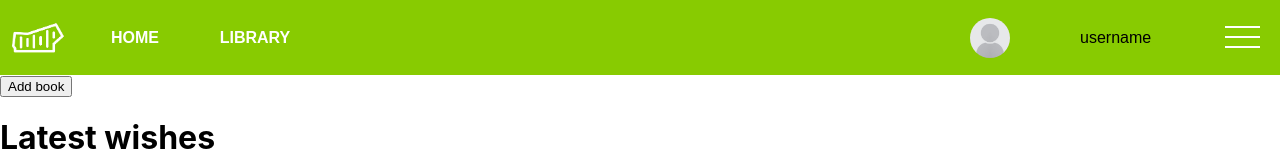
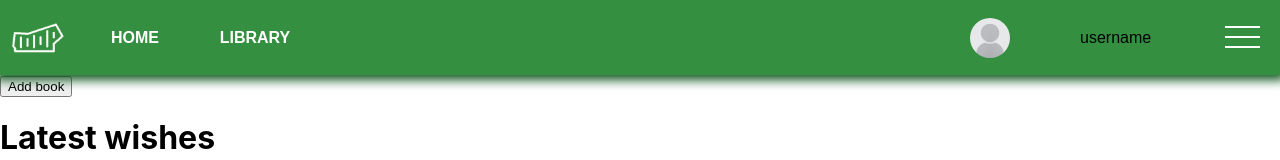
Before and after one commit to cesarsotovalero/InnoBookCrossing, a React (Create React App) app in the folder front-end/: page / in a window 1280 px wide. Shown: the top 160 px of the page. Built offline with nearby package versions, Linux system fonts and the light colour scheme; no server answers.

Commit message:
Change the color of header, shadow added

```diff
--- a/front-end/src/mainComponents/header.css
+++ b/front-end/src/mainComponents/header.css
@@ -4,9 +4,10 @@
     display: flex;
     width:100vw;
     height: 75px;
-    background-color: #88cb01;
+    background-color: #348f41;
     justify-content: space-between;
     z-index: 10;
+    box-shadow: 0 0 10px 5px #0f571e;
 
 }
 
@@ -106,7 +107,7 @@
     width: 320px;
     justify-content: start;
     align-items:center;
-    background-color:#88cb01;
+    background-color:#348f41;
     color:white;
     height: 75px;
     text-align: center;
@@ -171,7 +172,7 @@ label{
     color: white;
     text-decoration: none;
     border-top: 1px solid rgba(255, 255, 255,0.3 ) ;
-    background-color:#88cb01;
+    background-color:#348f41;
 }
 
 #check_menu:checked ~ .main-menu{
```
Also changed, not shown: front-end/public/innopolis_logo.png.
